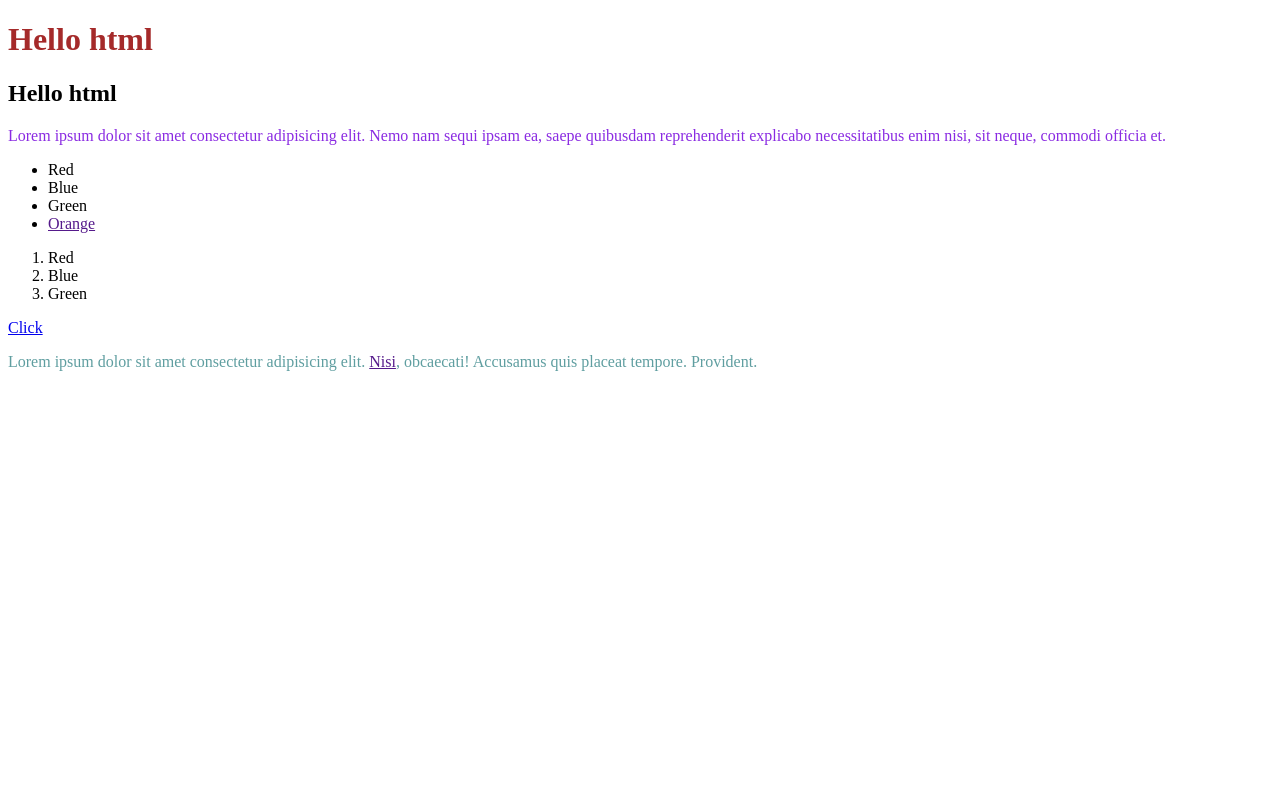
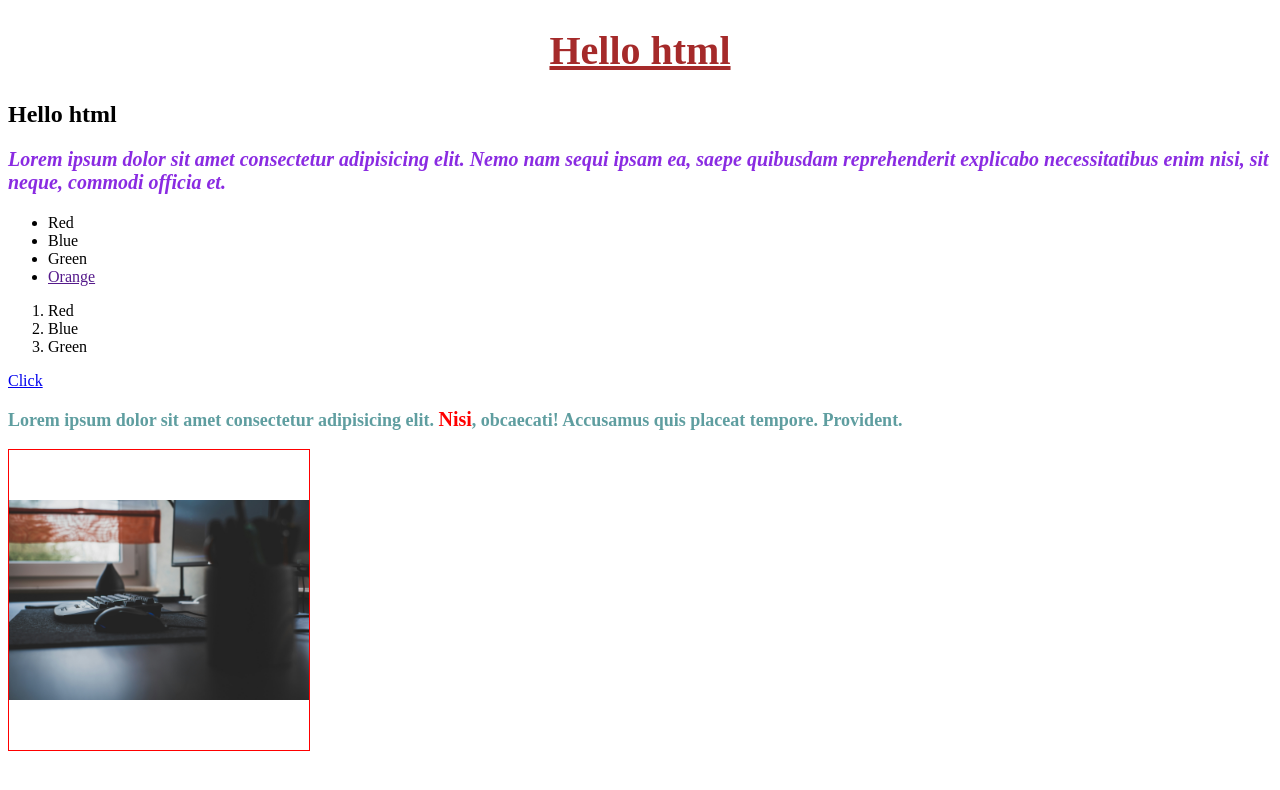
Before and after one commit to alexsoimu/html-css-js-mastery, a plain HTML site: page html_css/index.html in a window 1280 px wide. Drawn offline with Linux system fonts and the light colour scheme.

Commit message:
Update img

```diff
--- a/html_css/index.html
+++ b/html_css/index.html
@@ -29,7 +29,9 @@
 
     <a href="https://www.youtube.com/">Click</a>
 
-    <p class="text">Lorem ipsum dolor sit amet consectetur adipisicing elit. <a href="">Nisi</a>, obcaecati! Accusamus quis placeat tempore. Provident.</p>
+    <p class="text">Lorem ipsum dolor sit amet consectetur adipisicing elit. <a href="" class="text_link">Nisi</a>, obcaecati! Accusamus quis placeat tempore. Provident.</p>
+
+    <img src="/html_css/images/stefan-gall-sF4RV2lDtW0-unsplash.jpg" alt="imagine pe care este reprezentat un birou" class="house_image">
 
 </body>
 
--- a/html_css/style.css
+++ b/html_css/style.css
@@ -1,11 +1,32 @@
 .first_title {
     color: brown;
+    text-align: center;
+    font-size: 40px;
+    text-decoration: underline;
 }
 
 .description {
     color: blueviolet;
+    font-size: 20px;
+    font-weight: 900;
+    font-style: italic;
 }
 
 .text {
     color: cadetblue;
+    font-size: 18px;
+    font-weight: 800;
 }
+
+.text_link {
+    color: red;
+    font-size: 20px;
+    text-decoration: none;
+}
+
+.house_image {
+    width: 300px;
+    height: 300px;
+    object-fit: contain;
+    border: 1px solid red;
+}
```
Also changed, not shown: html_css/images/stefan-gall-sF4RV2lDtW0-unsplash.jpg (added).
